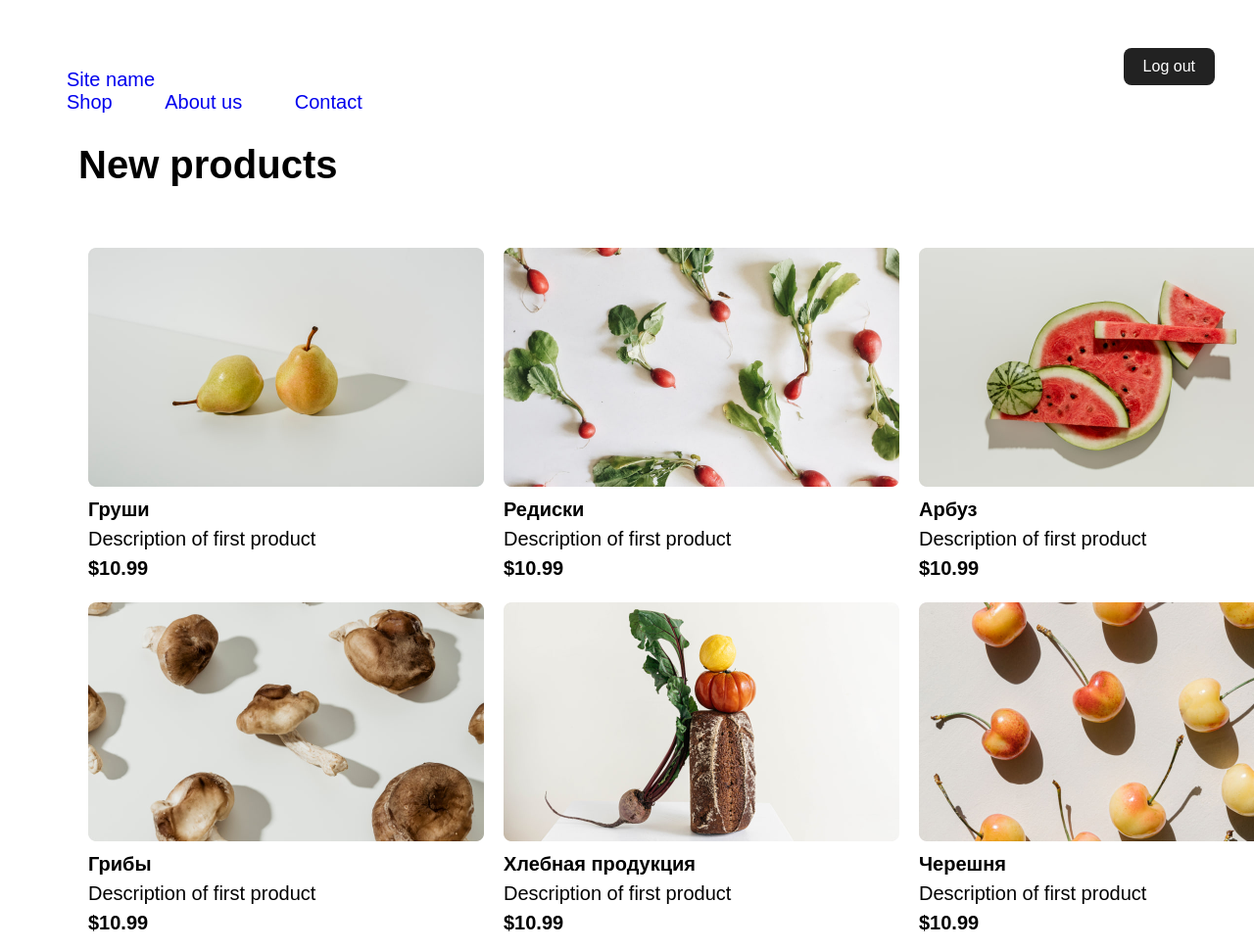
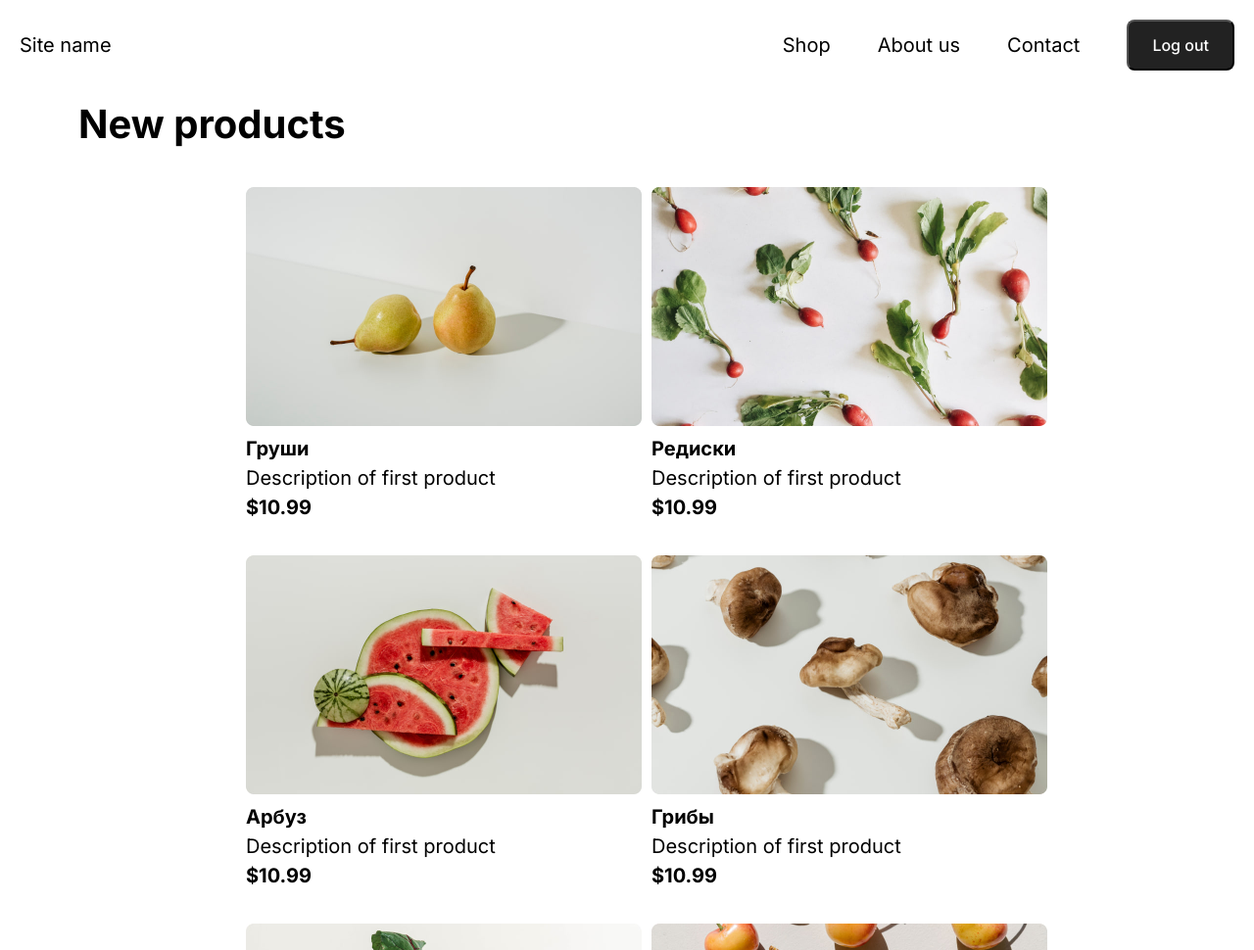
Before and after one commit to KirilNeon/prodweb, a plain HTML site: page index.html in a window 1280 px wide. Shown: the top 970 px of the page at 98% size. Drawn offline with Linux system fonts and the light colour scheme.

Commit message:
11.01.25 head ready

```diff
--- a/index.html
+++ b/index.html
@@ -4,29 +4,38 @@
     <meta charset="UTF-8">
     <meta name="viewport" content="width=device-width, initial-scale=1.0">
     <link rel="stylesheet" href="style.css">
+    <link rel="preconnect" href="https://fonts.googleapis.com">
+<link rel="preconnect" href="https://fonts.gstatic.com" crossorigin>
+<link rel="preconnect" href="https://fonts.googleapis.com">
+<link rel="preconnect" href="https://fonts.gstatic.com" crossorigin>
+<link href="https://fonts.googleapis.com/css2?family=Inter:ital,opsz,wght@0,14..32,100..900;1,14..32,100..900&display=swap" rel="stylesheet">
     <title>Document</title>
 </head>
 <body>
 
 <header>
+
 <div class="container">
+
     <div class="header-content">
+
     <nav>
-        <a href="#">Site&nbsp;name </a>
+        <a id="site_name" href="#">Site&nbsp;name </a>
         <a href="#">Shop</a>
         <a href="#">About us</a>
         <a href="#">Contact</a>
+        <div class="header-content-btn">
+            <button class="btn_log_out"> Log&nbsp;out </button>
+        </div>
     </nav>
-    <div class="header-content-btn">
-        <button class="btn_log_out"> Log&nbsp;out </button>
-    </div>
+
     </div>
 </div>
 </header>
 
-
+<!-- <h1>New products</h1> -->
     <div class="new_prod">
-        <h1 class="head">New products</h1>
+        <h1>New products</h1>
             <div class="container-box">
         <div class="box">
             <img src="img/pear.jpg" alt="img">
--- a/style.css
+++ b/style.css
@@ -1,97 +1,94 @@
 * {
     margin: 0;
     padding: 0;
-    font-family: 'Poppins', sans-serif;
+    /* font-family: 'Poppins', sans-serif; */
+    font-family: "Inter", serif;
     box-sizing: border-box;
     font-size: 20px;
 }
 
-.container {
-  max-width: 1440px;
-  margin: 0px, auto;
-
-  /* background-color: #6b6b6b; */
+.header {
+  margin-top: 0px;
 }
 
-.header {
-  margin-top: 56px;
-  /* background-color: #000; */
+.header .container {
+  max-width: 100%;
+  width: 1440px;
+  height: 164px;
+  margin: 0px auto;
+  background-color: rgb(250, 250, 187);
 }
 
-.header-content {
-  /* background-color: #fc5757; */
+nav {
   display: flex;
-  justify-content: space-between;
+  justify-content: flex-end;
   align-items: center;
-  margin-top: 0x;
-}
+  flex-wrap: wrap;
 
-.header-content-btn {
-  display: flex;
-  align-items: center;
 }
 
 nav a {
-text-decoration: none;
-margin-left: 48px;
-margin-top: 50px;
+  text-decoration: none;
+  margin-right: 48px;
+  color: black;
+  transition: .6s ease;
+  flex-wrap: wrap;
+  place-content: end;
+
+  }
+
+#site_name {
+  margin-right: auto;
 }
 
-nav a:first-child{
-  display: flex;
-  gap: 500px;
+nav a:hover {
+  color: #000000;
+  transform: scale(1.05);
 }
-
-.crumb {
-display: inline-block;
-}
-.crumb a::after {
-display: inline-block;
-color: #000000;
-font-size: 80%;
-font-weight: bold;
-padding: 0 3px;
-}
-
 
 .btn_log_out{
     display: inline-flex;
     align-items: center;
-    padding: 10px 20px;
-    border: 0;
-    outline: 0;
+    padding: 14px 24px;
+    justify-content: center;
     border-radius: 8px;
     background: #222;
     color: white;
     font-weight: 500;
     cursor: pointer;
-    margin-left: 18px;
-    margin-right: 20px;
+    /* margin-right: 0px; */
     font-size: 16px;
 }
 
 .new_prod {
-    padding: 10px 80px 10px 80px;
+    padding: 10px 80px;
     padding-bottom: 100px;
-}
 
-.new_prod .head {
-    text-align: left;
-    padding-bottom: 32px;
 }
 
 .new_prod .container-box{
-    display: grid;
+    /* display: grid;
     grid-template-columns: repeat(3, 1fr);
     grid-template-rows: repeat(2, 1fr);
     grid-auto-flow: row;
     flex-flow: column wrap;
+    flex-wrap: wrap;
+    gap: 25px; */
+    display: flex;
+    flex-wrap: wrap;
+    align-items: center;
+    justify-content: center;
+    gap: 10px;
+    flex-shrink: 1;
+    flex-flow: row wrap;
 }
 
 .new_prod .container-box .box {
-
+    height: 366px;
+    width: 404px;
+    gap: 24px;
     text-align: left;
-    padding: 10px;
+    padding: 20px;
     font-size: 20px;
     line-height: 1.5;
 }
@@ -101,15 +98,11 @@ padding: 0 3px;
     width: 404px;
 }
 
-.con.new_prod tainer-box .box a {
-    color: rgb(129, 129, 129);
-}
-
-.new_prod .container-box-new img {
+/* .new_prod .container-box-new img {
     width: 735px;
     height: 640px;
     object-fit: contain;
-}
+} */
 
 .container {
     max-width: 1280px;
@@ -186,6 +179,9 @@ h1 {
   }
 
   @media (max-width: 768px) {
+
+
+
     .grid {
       grid-template-columns: 1fr;
     }
```
